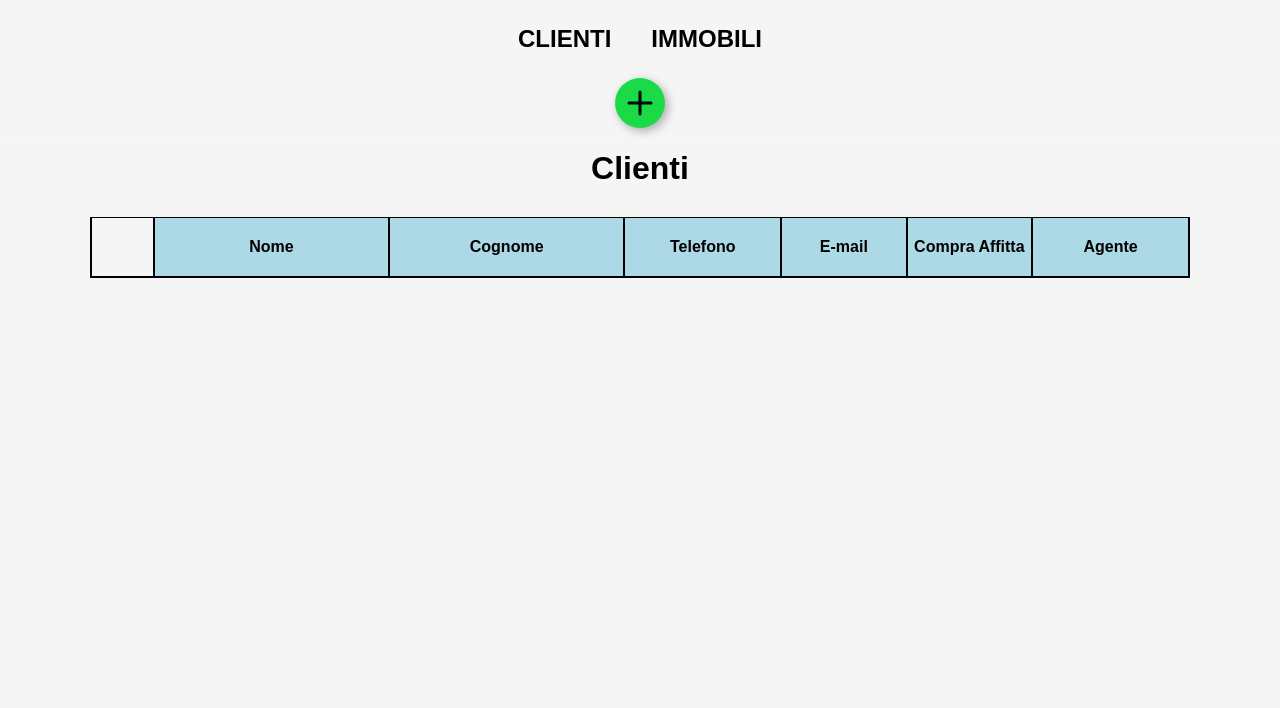
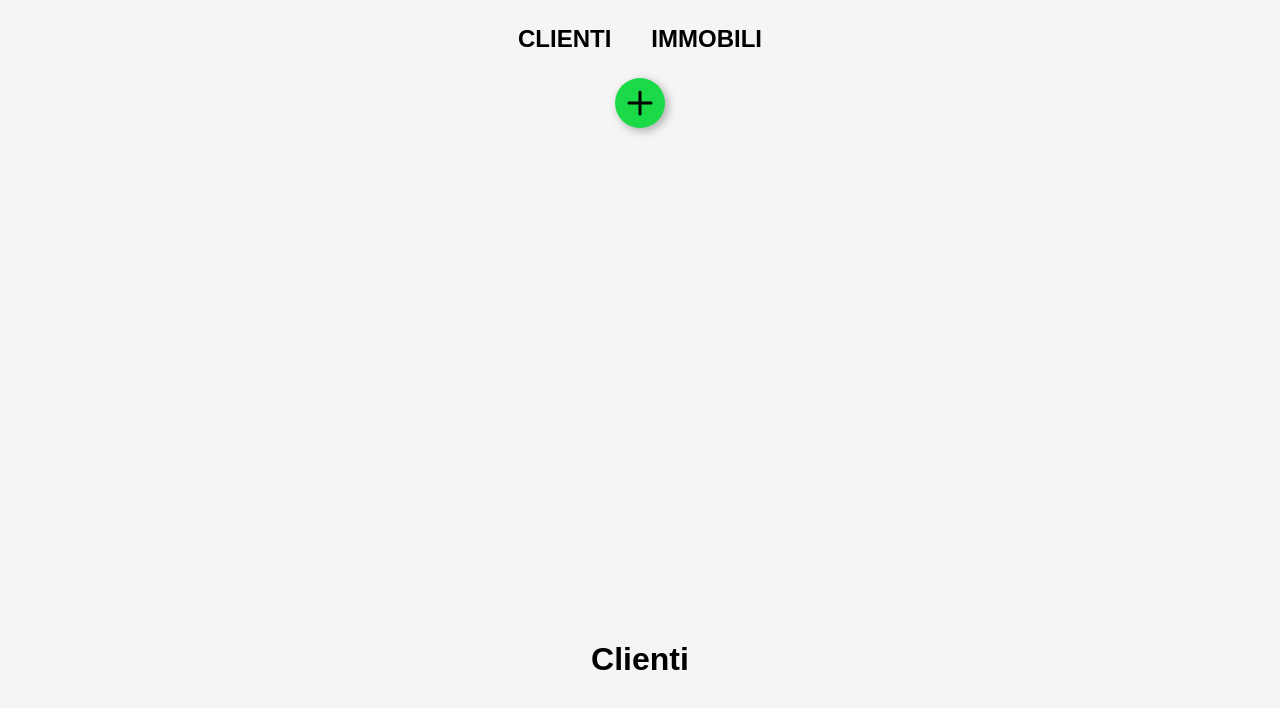
Before and after one commit to GianITS/git_CasaSubito, a Flask app: page /Clienti in a window 1280 px wide. Shown: the part 70-778 px from the top of the page. Run offline with Flask 2, Linux system fonts and the light colour scheme; data that the repository does not hold is empty; some libraries are stand-ins or nearby versions.

Commit message:
sistemato margine top delle tabelle client/immo

```diff
--- a/website/static/style.css
+++ b/website/static/style.css
@@ -963,7 +963,10 @@ h1{
     overflow-x: hidden;
 }
 .mainProp h1{
-    margin: 0 0 30px;
+    margin: 280px 0 30px;
+}
+.mainProp h1.mt{
+    margin: 530px 0 30px;
 }
 .tbProp{
     width: 1100px;
```
